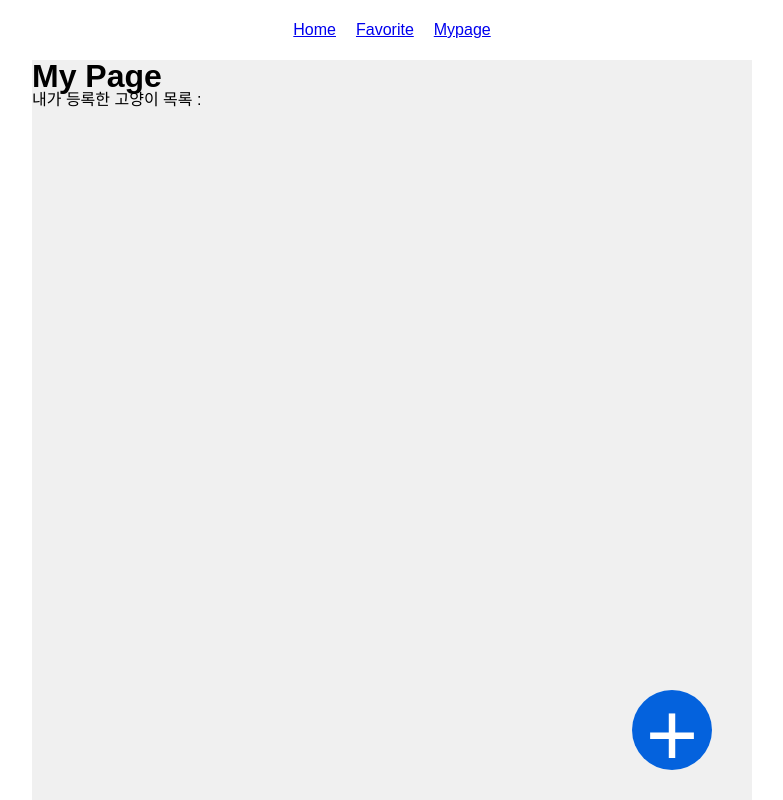
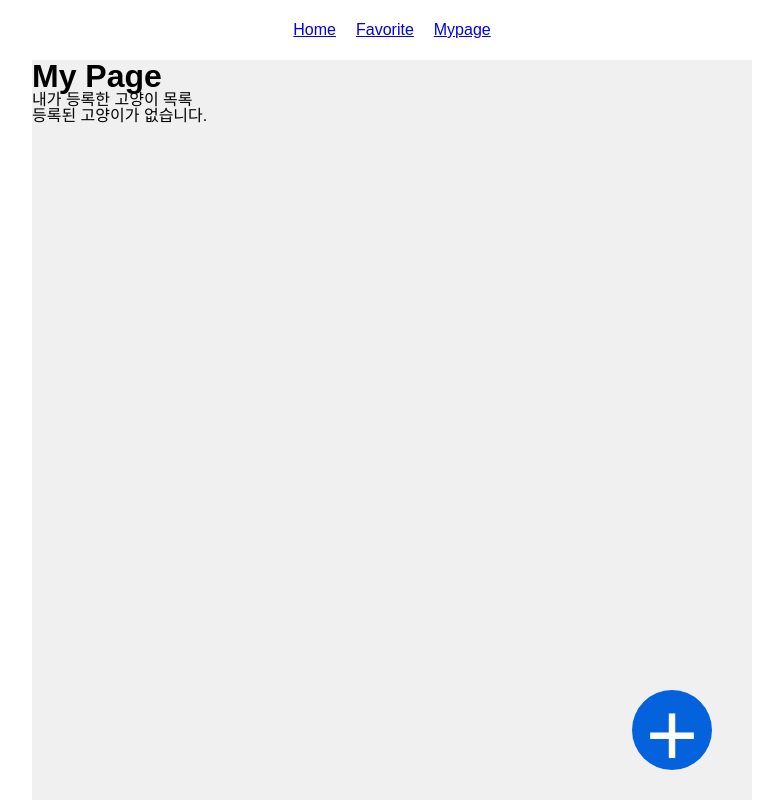
Before and after one commit to naturej/react-study, a React (Create React App) app: page /mypage in a window 1280 px wide. Shown: the top 800 px of the page, without its empty margins (248-1031 px from the left). Built offline with nearby package versions, Linux system fonts and the light colour scheme.

Commit message:
등록후 보여주기

```diff
--- a/src/pages/CatReg.js
+++ b/src/pages/CatReg.js
@@ -4,7 +4,7 @@ import { useLocalStorage } from "../hooks/useLocalStorage";
 
 const CatReg = () => {
 
-  const [usercat, setUsercat] = useLocalStorage('usercat',[]);
+  const [usercat, setUsercat] = useLocalStorage('usercat', []);
   const [catName, setCatName] = useState('');
   const [breed, setBreed] = useState('품종1');
   const [url, setUrl] = useState('');
@@ -17,15 +17,18 @@ const CatReg = () => {
 
   const handleSubmit = event => {
     event.preventDefault();
-    console.log(catName);
-    console.log(breed);
-    console.log(url);
-    console.log(desc);
-    console.log(country);
-    console.log(lifespan);
-    console.log(hair);
 
-    const nextusercat = {
+    // const nextusercat = {
+    //   catName: catName,
+    //   breed: breed,
+    //   url: url,
+    //   desc: desc,
+    //   country: country,
+    //   lifespan: lifespan,
+    //   hair: hair
+    // }
+
+    setUsercat(usercat.concat({
       catName: catName,
       breed: breed,
       url: url,
@@ -33,9 +36,7 @@ const CatReg = () => {
       country: country,
       lifespan: lifespan,
       hair: hair
-    }
-
-    setUsercat(nextusercat);
+    }));
 
     alert('등록이 완료되었습니다.');
     history.push('/mypage');
--- a/src/pages/Mypage.js
+++ b/src/pages/Mypage.js
@@ -3,12 +3,21 @@ import MyCats from "../components/MyCats";
 import "../css/MyPage.scss"
 
 const Mypage = () => {
-  const usercat = localStorage.getItem('usercat');
+  const usercat = localStorage.getItem('usercat')
+
+  const cats = JSON.parse(usercat);
+  console.log(cats);
+
   return (
     <main>
       <h1>My Page</h1>
       {/* <MyCats /> */}
-      내가 등록한 고양이 목록 : {usercat}
+      <p> 내가 등록한 고양이 목록 </p>
+      {cats ? cats.map((cat, index) => (
+          <li key={index} className="Cat">
+            {cat.catName}
+          </li>
+        )): '등록된 고양이가 없습니다.' }
       <Link className="regBtn" to={`/catreg`}>+</Link>
     </main>
   );
```
